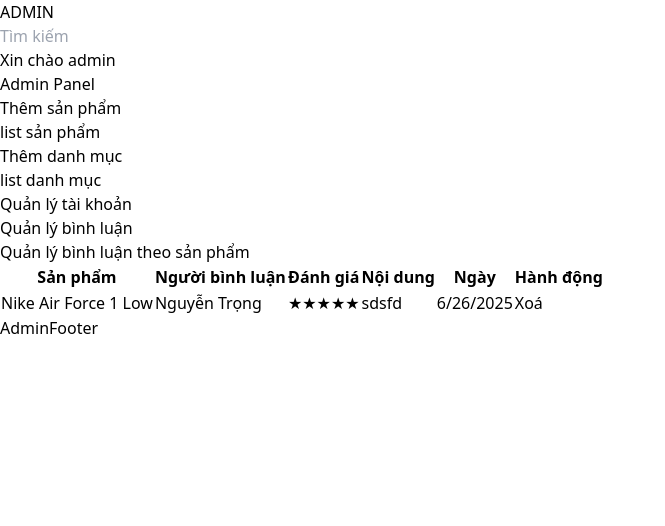
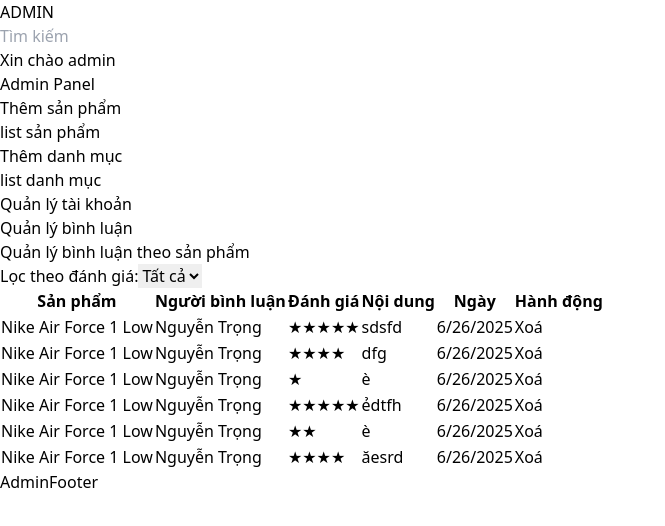
Before and after one commit to DevTrongNg/SoleMate-Shop, a React (Vite) app: page /dashboard/comment in a window 1280 px wide. Shown: the top 526 px of the page, without its empty margins (0-665 px from the left). Built offline with nearby package versions, Linux system fonts and the light colour scheme; data requests are answered from the project's data file; sample sign-in values are in the browser's storage.

Commit message:
feat: Add comment filtering functionality by rating in admin panel

```diff
--- a/db.json
+++ b/db.json
@@ -154,6 +154,46 @@
       "rating": 5,
       "date": "2025-06-26T13:23:23.773Z",
       "id": 2
+    },
+    {
+      "userId": 13,
+      "productId": 26,
+      "content": "dfg",
+      "rating": 4,
+      "date": "2025-06-26T13:25:34.236Z",
+      "id": 3
+    },
+    {
+      "userId": 13,
+      "productId": 26,
+      "content": "è",
+      "rating": 1,
+      "date": "2025-06-26T13:25:36.380Z",
+      "id": 4
+    },
+    {
+      "userId": 13,
+      "productId": 30,
+      "content": "ẻdtfh",
+      "rating": 5,
+      "date": "2025-06-26T13:25:54.160Z",
+      "id": 5
+    },
+    {
+      "userId": 13,
+      "productId": 30,
+      "content": "è",
+      "rating": 2,
+      "date": "2025-06-26T13:25:56.018Z",
+      "id": 6
+    },
+    {
+      "userId": 13,
+      "productId": 30,
+      "content": "ăesrd",
+      "rating": 4,
+      "date": "2025-06-26T13:25:57.968Z",
+      "id": 7
     }
   ]
 }
--- a/src/components/admin/comment.tsx
+++ b/src/components/admin/comment.tsx
@@ -25,6 +25,7 @@
   const [comments, setComments] = useState<IComment[]>([]);
   const [users, setUsers] = useState<IUser[]>([]);
   const [products, setProducts] = useState<IProduct[]>([]);
+  const [selectedRating, setSelectedRating] = useState<number | "all">("all");
 
   // Lấy dữ liệu từ db.json
   useEffect(() => {
@@ -61,7 +62,7 @@
     if (confirm("Bạn có chắc muốn xoá bình luận này không?")) {
       try {
         await axios.delete(`http://localhost:3000/comment/${id}`);
-        setComments(comments.filter((c) => c.id !== id));
+        setComments((prev) => prev.filter((c) => c.id !== id));
         toast.success("🗑️ Xoá bình luận thành công!");
       } catch (err) {
         toast.error("❌ Lỗi khi xoá bình luận.");
@@ -69,10 +70,36 @@
     }
   };
 
+  // Lọc đánh giá
+  const filteredComments = selectedRating === "all"
+    ? comments
+    : comments.filter((cmt) => cmt.rating === selectedRating);
+
   return (
     <div className="container mx-auto px-4 py-6">
       <ToastContainer position="bottom-right" />
-      <h2 className="text-2xl font-bold mb-6">Quản lý bình luận theo sản phẩm</h2>
+      <div className="flex items-center justify-between mb-4">
+        <h2 className="text-2xl font-bold">Quản lý bình luận theo sản phẩm</h2>
+
+        {/* Bộ lọc đánh giá */}
+        <div className="flex items-center gap-2">
+          <label className="font-medium">Lọc theo đánh giá:</label>
+          <select
+            value={selectedRating}
+            onChange={(e) =>
+              setSelectedRating(e.target.value === "all" ? "all" : Number(e.target.value))
+            }
+            className="border p-1 rounded"
+          >
+            <option value="all">Tất cả</option>
+            {[5, 4, 3, 2, 1].map((star) => (
+              <option key={star} value={star}>
+                {star} ★
+              </option>
+            ))}
+          </select>
+        </div>
+      </div>
 
       <table className="min-w-full bg-white border rounded-lg shadow-sm">
         <thead className="bg-green-600 text-white">
@@ -86,13 +113,15 @@
           </tr>
         </thead>
         <tbody>
-          {comments.map((cmt) => (
+          {filteredComments.map((cmt) => (
             <tr key={cmt.id} className="border-t hover:bg-gray-50 transition">
               <td className="py-2 px-4">{getProductName(cmt.productId)}</td>
               <td className="py-2 px-4">{getUserName(cmt.userId)}</td>
               <td className="py-2 px-4 text-yellow-500">{"★".repeat(cmt.rating)}</td>
               <td className="py-2 px-4">{cmt.content}</td>
-              <td className="py-2 px-4 text-sm text-gray-500">{new Date(cmt.date).toLocaleDateString()}</td>
+              <td className="py-2 px-4 text-sm text-gray-500">
+                {new Date(cmt.date).toLocaleDateString()}
+              </td>
               <td className="py-2 px-4 text-center">
                 <button
                   onClick={() => handleDelete(cmt.id)}
@@ -103,6 +132,13 @@
               </td>
             </tr>
           ))}
+          {filteredComments.length === 0 && (
+            <tr>
+              <td colSpan={6} className="text-center py-4 text-gray-500">
+                Không có bình luận nào.
+              </td>
+            </tr>
+          )}
         </tbody>
       </table>
     </div>
```
